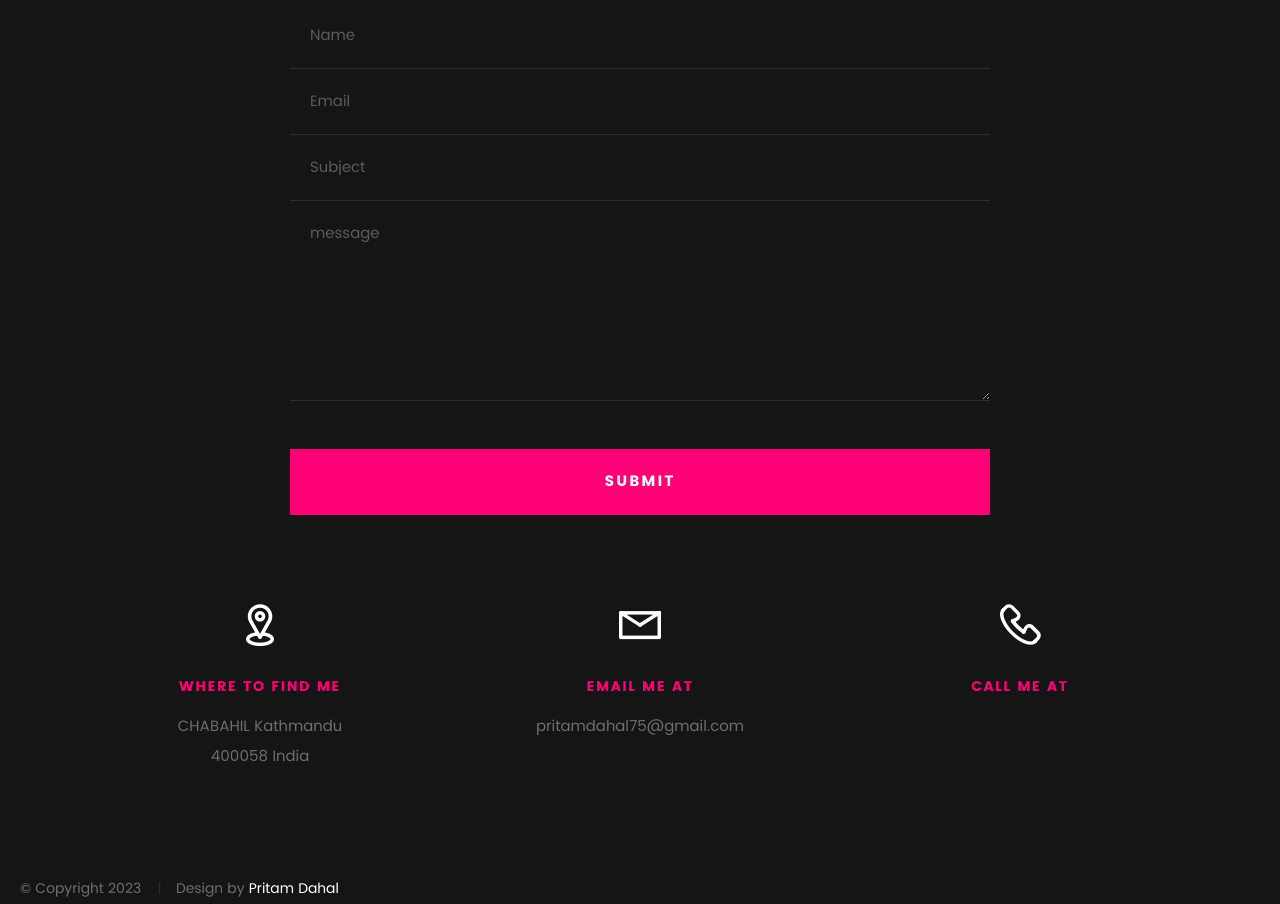
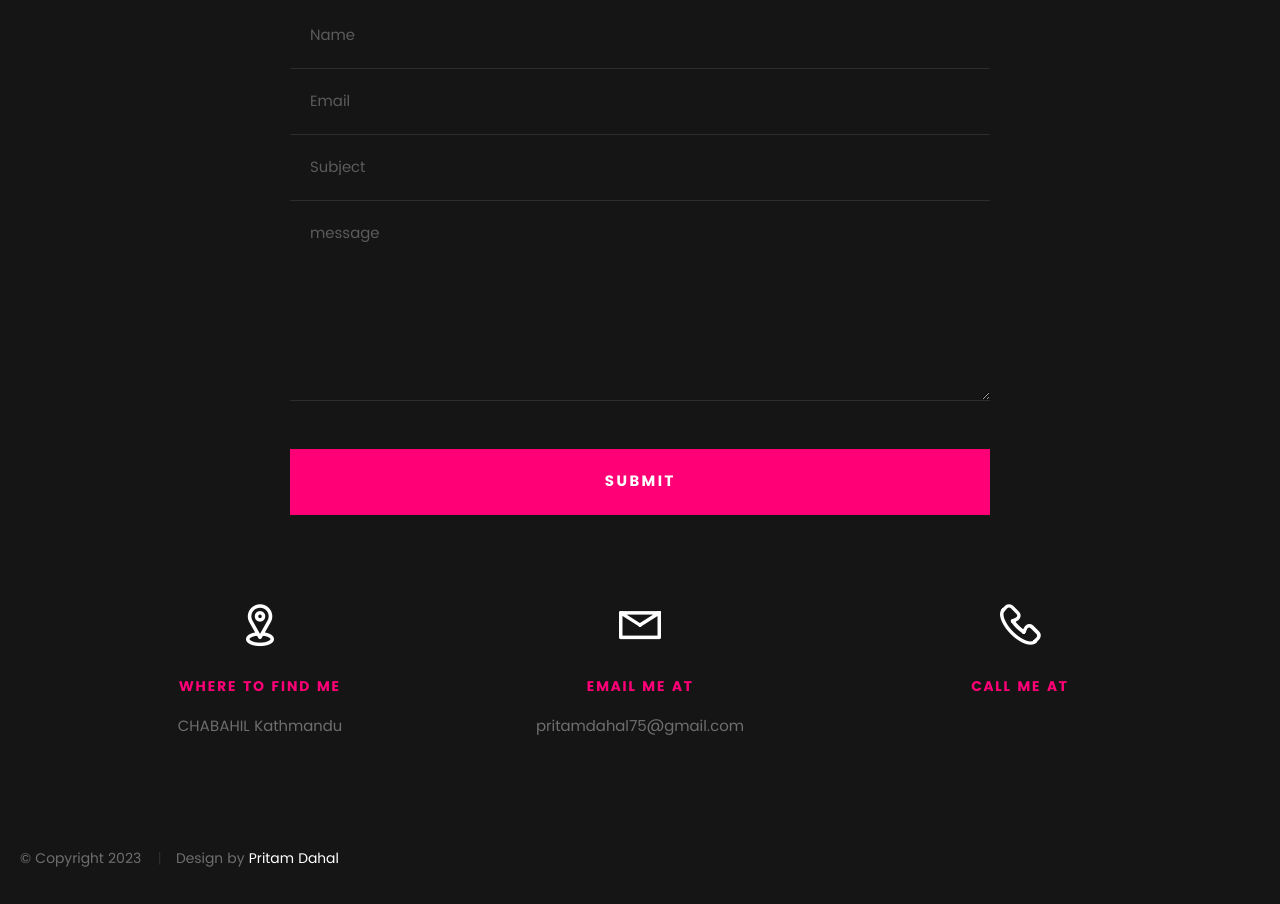
Before and after one commit to Pritamdahal/officialpritam, a plain HTML site: page index.html in a window 1280 px wide. Shown: the part 5334-6238 px from the top of the page. After the commit the page ends 6208 px from the top, so only its background shows below. Drawn offline with Linux system fonts and the light colour scheme; files whose address does not match are found by name.

Commit message:
index.html

```diff
--- a/index.html
+++ b/index.html
@@ -682,7 +682,7 @@
 
    			<p>
             CHABAHIL Kathmandu<br>
-            400058 India
+
             </p>
 
    		</div>
```
